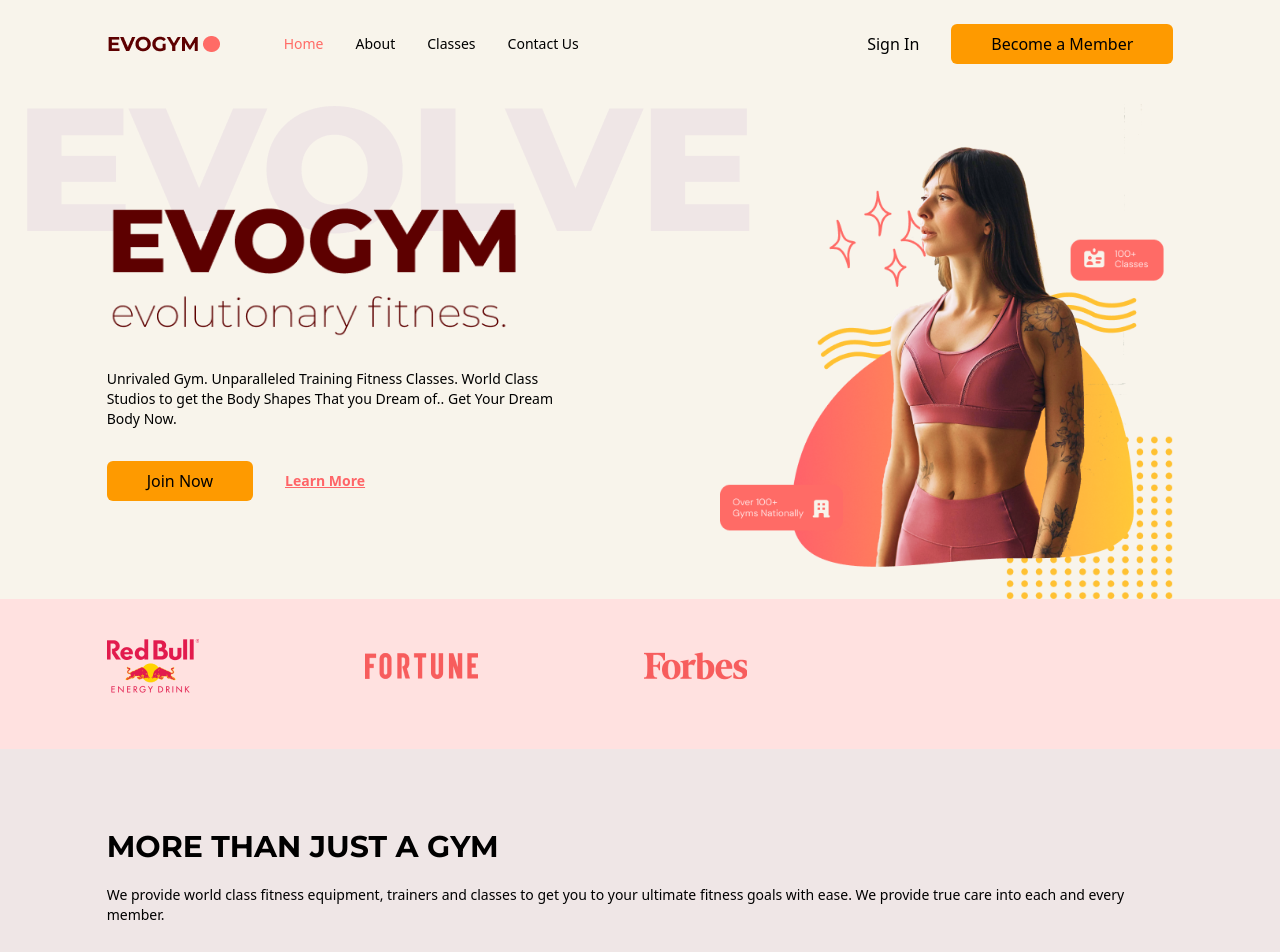
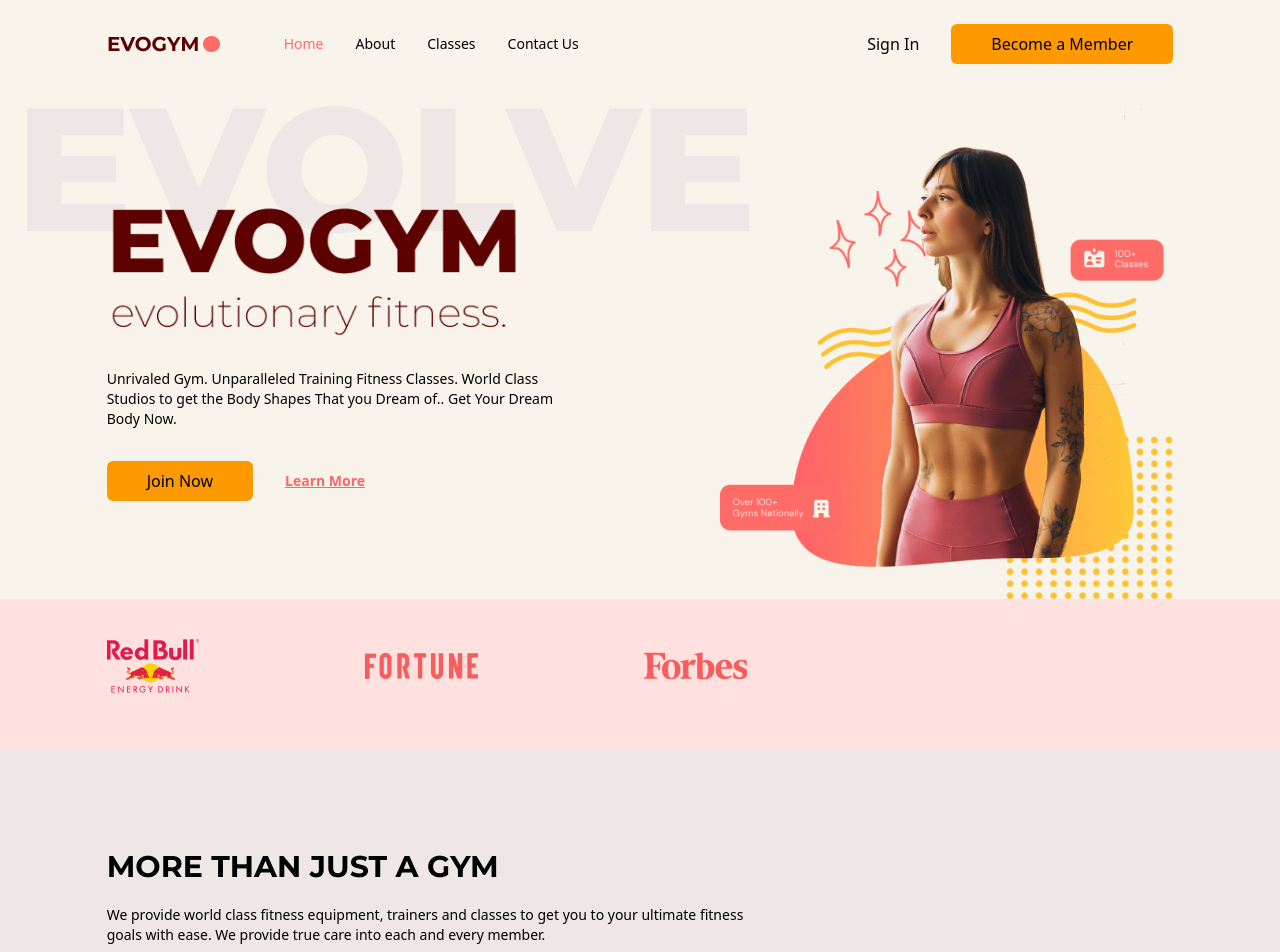
Before and after one commit to SahilMaheshwari19/vite, a React (Vite) app: page / in a window 1280 px wide. Shown: the top 952 px of the page. Built offline with nearby package versions, Linux system fonts and the light colour scheme.

Commit message:
add animation in benefit component

```diff
--- a/src/scenes/benefits/Benefit.tsx
+++ b/src/scenes/benefits/Benefit.tsx
@@ -1,6 +1,12 @@
 import { SelectedPage } from "@/shared/types";
+import { motion } from "framer-motion";
 import type { JSX } from "react";
 import { HashLink } from "react-router-hash-link";
+
+const childVariant = {
+  hidden: { opacity: 0, scale: 0.9 },
+  visible: { opacity: 1, scale: 1 },
+};
 
 type Props = {
   icon: JSX.Element;
@@ -11,7 +17,10 @@
 
 const Benefit = ({ icon, title, description, setSelectedPage }: Props) => {
   return (
-    <div className="mt-5 rounded-md border-2 border-gray-100 px-5 py-16 text-center">
+    <motion.div
+      className="mt-5 rounded-md border-2 border-gray-100 px-5 py-16 text-center"
+      variants={childVariant}
+    >
       <div className="mb-4 flex justify-center">
         <div className="rounded-full border-2 border-gray-100 bg-primary-100 p-4">
           {icon}
@@ -26,7 +35,7 @@
       >
         <p>Learn More</p>
       </HashLink>
-    </div>
+    </motion.div>
   );
 };
 
--- a/src/scenes/benefits/index.tsx
+++ b/src/scenes/benefits/index.tsx
@@ -29,6 +29,13 @@
   },
 ];
 
+const container = {
+  hidden: {},
+  visible: {
+    transition: { staggerChildren: 0.2 },
+  },
+};
+
 type Props = {
   setSelectedPage: (value: SelectedPage) => void;
 };
@@ -40,15 +47,33 @@
         onViewportEnter={() => setSelectedPage(SelectedPage.Benefits)}
       >
         {/* HEADER */}
-        <HText>MORE THAN JUST A GYM</HText>
-        <p className="my-5 text-sm">
-          We provide world class fitness equipment, trainers and classes to get
-          you to your ultimate fitness goals with ease. We provide true care
-          into each and every member.
-        </p>
+        <motion.div
+          className="md:my-5 md:w-3/5"
+          initial="hidden"
+          whileInView="visible"
+          viewport={{ once: true, amount: 0.5 }}
+          transition={{ duration: 1 }}
+          variants={{
+            hidden: { opacity: 0, x: -50 },
+            visible: { opacity: 1, x: 0 },
+          }}
+        >
+          <HText>MORE THAN JUST A GYM</HText>
+          <p className="my-5 text-sm">
+            We provide world class fitness equipment, trainers and classes to
+            get you to your ultimate fitness goals with ease. We provide true
+            care into each and every member.
+          </p>
+        </motion.div>
       </motion.div>
       {/* BENEFITS */}
-      <motion.div className="md:flex items-center justify-between gap-8 mt-5">
+      <motion.div
+        className="md:flex items-center justify-between gap-8 mt-5"
+        initial="hidden"
+        whileInView="visible"
+        viewport={{ once: true, amount: 0.5 }}
+        variants={container}
+      >
         {benefits.map((benefit: BenefitType) => (
           <Benefit
             key={benefit.title}
```
